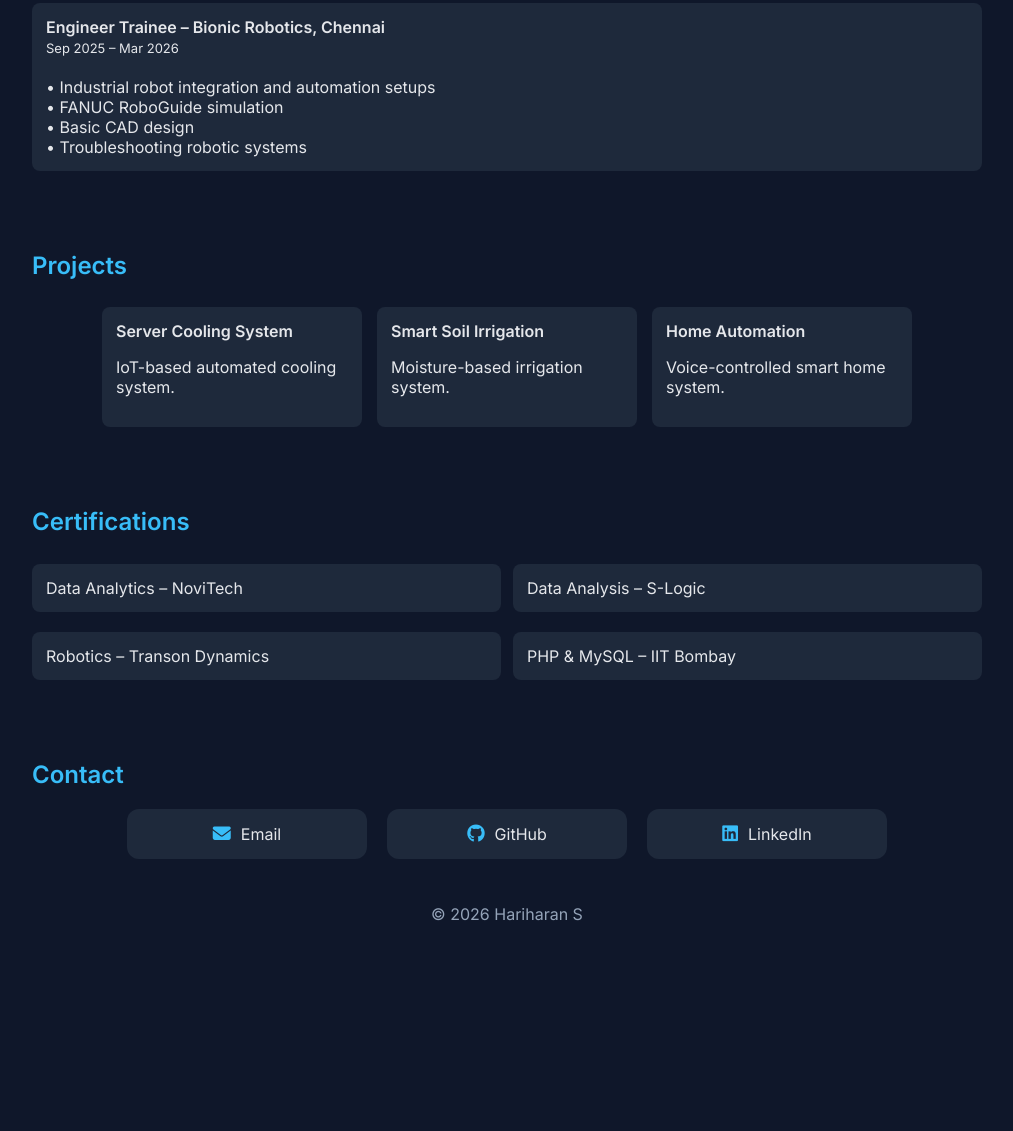
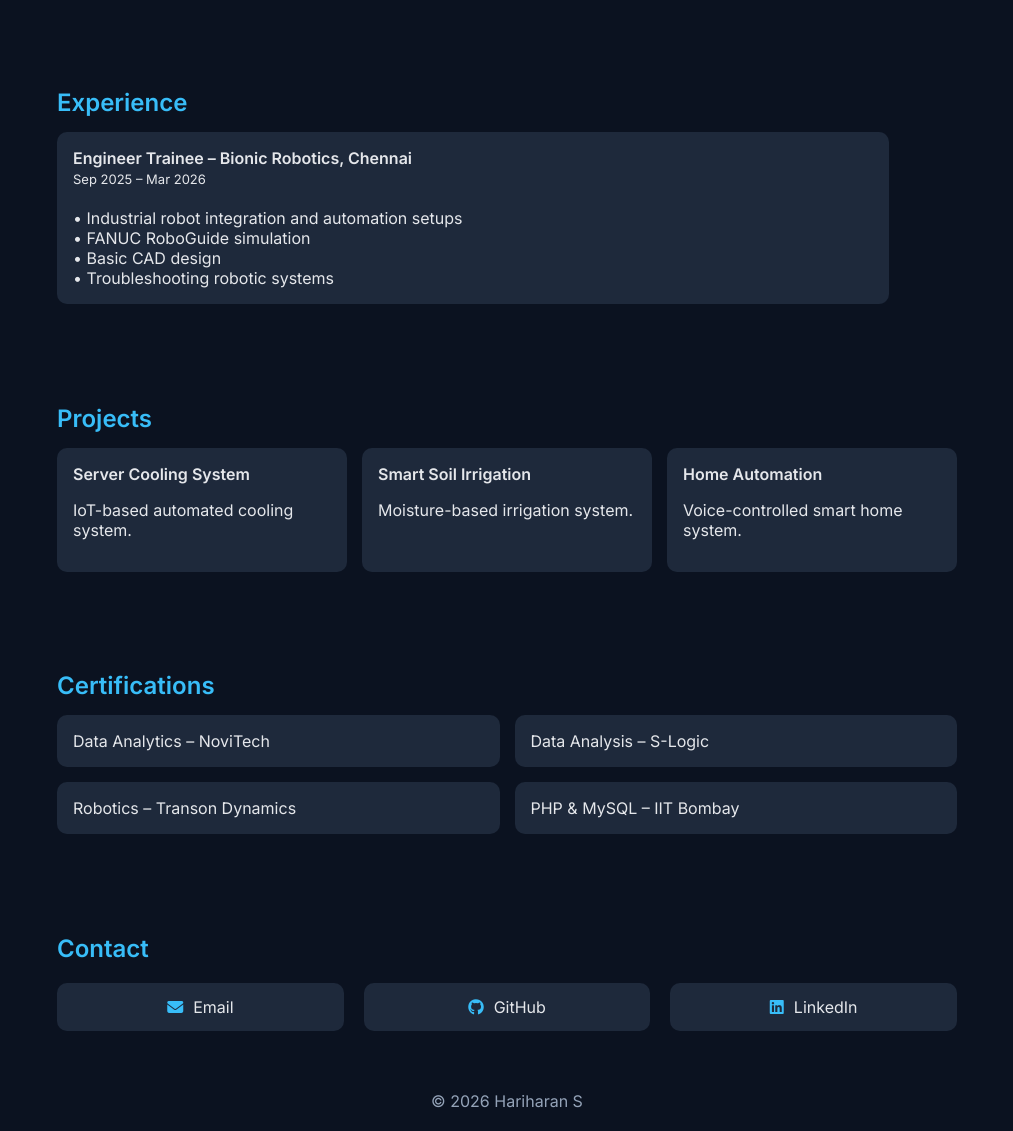
Before and after one commit to Hariharan-S-dev/Hariharan-S-dev.github.io, a plain HTML site: page index.html in a window 1280 px wide. Shown: the part 835-1966 px from the top of the page, without its empty margins (133-1146 px from the left). Before the commit the page ends 1774 px from the top, so only its background shows below. Drawn offline with Linux system fonts and the light colour scheme.

Commit message:
Update index.html

```diff
--- a/index.html
+++ b/index.html
@@ -14,7 +14,7 @@
 body {
     margin: 0;
     font-family: 'Inter', sans-serif;
-    background: #0f172a;
+    background: #0b1220;
     color: #e5e7eb;
 }
 
@@ -23,71 +23,79 @@
     display: flex;
     justify-content: space-between;
     align-items: center;
-    padding: 18px 60px;
+    padding: 18px 80px;
     background: #020617;
 }
 
 nav h2 {
+    margin: 0;
     color: #38bdf8;
-    margin: 0;
 }
 
 nav div {
     display: flex;
-    align-items: center;
+    gap: 30px;
 }
 
 nav a {
-    margin-left: 25px;
     color: #cbd5f5;
     text-decoration: none;
+    font-size: 14px;
 }
 
 /* HERO */
 .hero {
-    padding: 50px 60px;
-    max-width: 850px;
+    padding: 80px 80px;
+    max-width: 900px;
 }
 
-.hero h1 { font-size: 36px; }
-.hero span { color: #38bdf8; }
-.hero p { margin-top: 8px; color: #94a3b8; }
+.hero h1 {
+    font-size: 38px;
+}
+
+.hero span {
+    color: #38bdf8;
+}
+
+.hero p {
+    color: #94a3b8;
+}
 
 /* BUTTON */
 .btn {
     margin-top: 15px;
-    padding: 8px 18px;
+    padding: 10px 20px;
     background: #38bdf8;
     color: black;
-    border-radius: 5px;
+    border-radius: 6px;
     text-decoration: none;
+    margin-right: 10px;
     display: inline-block;
-    margin-right: 10px;
+    transition: 0.2s;
+}
+
+.btn:hover {
+    opacity: 0.85;
 }
 
 /* SECTION */
 section {
-    max-width: 950px;
+    max-width: 900px;
     margin: auto;
-    padding: 30px 20px;
+    padding: 40px 20px;
 }
 
-h2 { color: #38bdf8; }
+h2 {
+    color: #38bdf8;
+    margin-bottom: 15px;
+}
 
 /* CARD */
 .card {
     background: #1e293b;
-    padding: 14px;
-    border-radius: 8px;
-    margin-top: 8px;
-}
-
-/* PROJECT GRID */
-.projects-grid {
-    display: grid;
-    grid-template-columns: repeat(3, 260px);
-    justify-content: center;
-    gap: 15px;
+    padding: 16px;
+    border-radius: 10px;
+    max-width: 800px;
 }
 
 /* SKILLS */
@@ -98,20 +106,39 @@
 }
 
 .skills span {
-    background: rgba(56,189,248,0.15);
+    border: 1px solid #38bdf8;
     color: #38bdf8;
     padding: 6px 12px;
     border-radius: 20px;
+    font-size: 12px;
+}
+
+/* PROJECTS */
+.projects {
+    display: grid;
+    grid-template-columns: repeat(3, 1fr);
+    gap: 15px;
+}
+
+.project-card {
+    background: #1e293b;
+    padding: 16px;
+    border-radius: 10px;
+    transition: 0.2s;
+}
+
+.project-card:hover {
+    transform: translateY(-4px);
 }
 
 /* CERT */
 .cert-grid {
     display: grid;
     grid-template-columns: repeat(2, 1fr);
-    gap: 12px;
+    gap: 15px;
 }
 
-/* NEW CONTACT STYLE */
+/* CONTACT */
 .contact-row {
     display: flex;
     justify-content: center;
@@ -124,27 +151,28 @@
     align-items: center;
     gap: 10px;
     background: #1e293b;
-    padding: 15px 30px;
-    border-radius: 12px;
+    padding: 14px 28px;
+    border-radius: 10px;
+    color: #e5e7eb;
     text-decoration: none;
-    color: #e5e7eb;
-    transition: 0.3s;
-    min-width: 180px;
+    width: 240px;
     justify-content: center;
+    transition: 0.2s;
 }
 
 .contact-box i {
     color: #38bdf8;
-    font-size: 18px;
 }
 
 .contact-box:hover {
-    background: #38bdf8;
-    color: black;
+    background: #243249;
 }
 
-.contact-box:hover i {
-    color: black;
+/* FOOTER */
+footer {
+    text-align: center;
+    padding: 20px;
+    color: #94a3b8;
 }
 
 /* MOBILE */
@@ -157,7 +185,11 @@
         padding: 40px 20px;
     }
 
-    .projects-grid {
+    .projects {
+        grid-template-columns: 1fr;
+    }
+
+    .cert-grid {
         grid-template-columns: 1fr;
     }
 
@@ -165,13 +197,6 @@
         flex-direction: column;
         align-items: center;
     }
-}
-
-/* FOOTER */
-footer {
-    text-align: center;
-    padding: 15px;
-    color: #94a3b8;
 }
 
 </style>
@@ -189,7 +214,7 @@
 
 <div class="hero">
     <h1>Hello, I'm <span>Hariharan S</span></h1>
-    <p>Python Developer & Data Analyst with experience in automation and robotics.</p>
+    <p>Python Developer & Data Analyst with experience in automation, robotics, and system troubleshooting.</p>
     <p style="font-size:13px;">Chennai, India</p>
 
     <a class="btn" href="https://github.com/hariharan-s-dev">GitHub</a>
@@ -199,7 +224,7 @@
 <section>
     <h2>About</h2>
     <div class="card">
-        MCA graduate skilled in Python, SQL, and Data Analytics with experience in robotics and automation.
+        MCA graduate skilled in Python, SQL, and Data Analytics with hands-on experience in robotics and automation.
     </div>
 </section>
 
@@ -235,23 +260,21 @@
 <section id="projects">
     <h2>Projects</h2>
 
-    <div class="projects-grid">
-
-        <div class="card">
+    <div class="projects">
+        <div class="project-card">
             <b>Server Cooling System</b>
             <p>IoT-based automated cooling system.</p>
         </div>
 
-        <div class="card">
+        <div class="project-card">
             <b>Smart Soil Irrigation</b>
             <p>Moisture-based irrigation system.</p>
         </div>
 
-        <div class="card">
+        <div class="project-card">
             <b>Home Automation</b>
             <p>Voice-controlled smart home system.</p>
         </div>
-
     </div>
 </section>
 
@@ -269,22 +292,20 @@
     <h2>Contact</h2>
 
     <div class="contact-row">
-
         <a href="mailto:hariharan.s.career@gmail.com" class="contact-box">
             <i class="fa-solid fa-envelope"></i>
-            <span>Email</span>
+            Email
         </a>
 
         <a href="https://github.com/hariharan-s-dev" class="contact-box">
             <i class="fa-brands fa-github"></i>
-            <span>GitHub</span>
+            GitHub
         </a>
 
         <a href="https://linkedin.com/in/03-hariharan-s" class="contact-box">
             <i class="fa-brands fa-linkedin"></i>
-            <span>LinkedIn</span>
+            LinkedIn
         </a>
-
     </div>
 </section>
 
```
